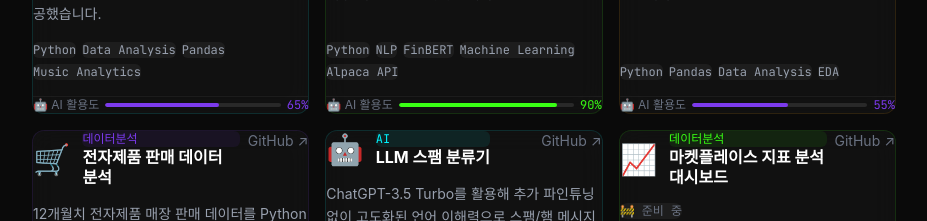
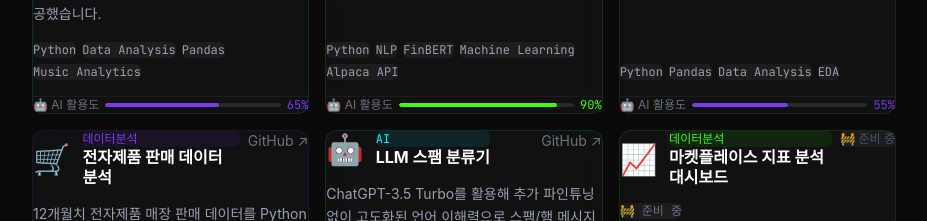
Before and after one commit to markyang0613/korean-portfolio, a Next.js app: page / in a window 1280 px wide. Shown: the part 3880-4101 px from the top of the page, without its empty margins (176-1103 px from the left). Built offline with nearby package versions, Linux system fonts and the light colour scheme; a web font is replaced by a local one.

Commit message:
Update Projects.tsx

```diff
--- a/components/Projects.tsx
+++ b/components/Projects.tsx
@@ -175,7 +175,7 @@ const projects = [
     descEn: 'Analytics dashboard aggregating local marketplace health metrics (GMV, conversion rate, retention) with BigQuery and Looker Studio. Automated anomaly detection for key KPI monitoring.',
     tech: ['BigQuery', 'Python', 'Looker Studio', 'SQL', 'Data Analysis'],
     aiUsage: 85,
-    github: 'https://github.com/markyang0613/marketplace-analytics',
+    github: null,
     badge: '준비 중',
     color: '#39ff14',
     icon: '📈',
```
